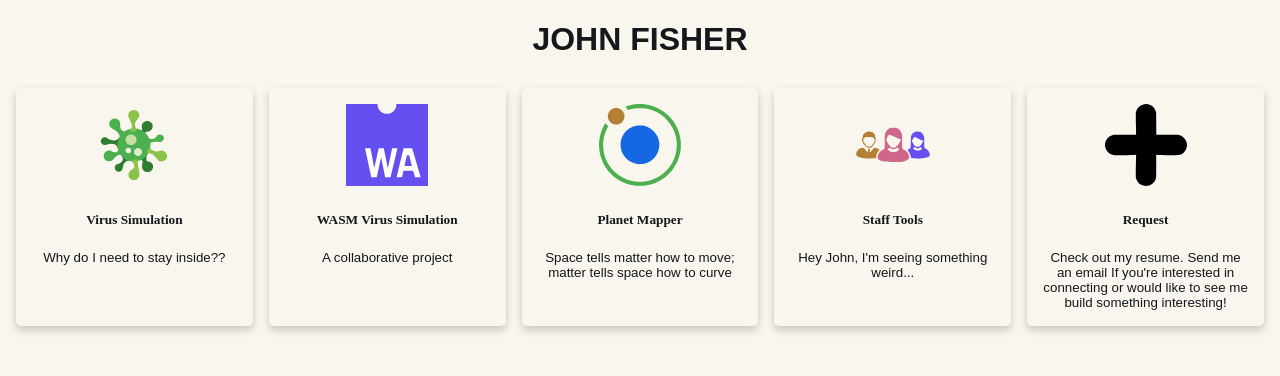
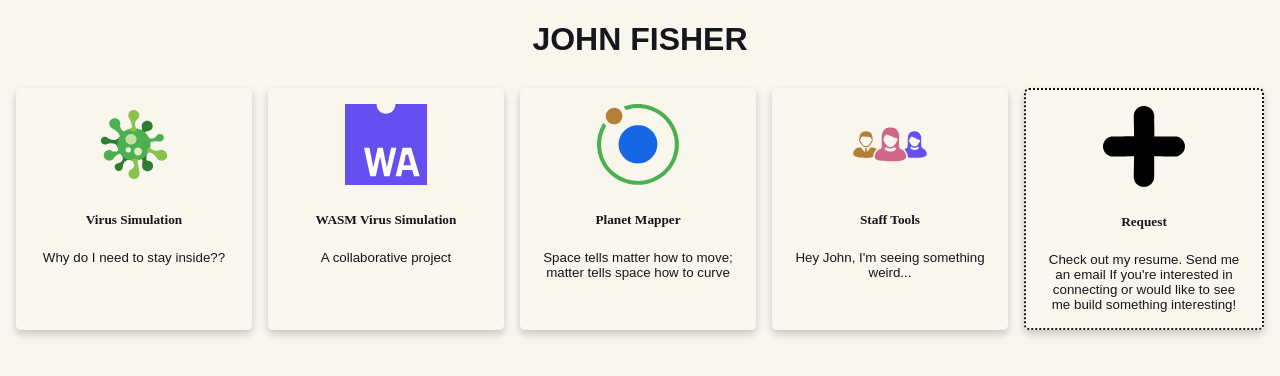
Before and after one commit to jgf5013/jgf5013.github.io, a SvelteKit app: page / in a window 1280 px wide. Shown: the top 376 px of the page. Built offline with nearby package versions, Linux system fonts and the light colour scheme.

Commit message:
fix: adding the 'add' class back in

```diff
--- a/package.json
+++ b/package.json
@@ -16,7 +16,7 @@
   "devDependencies": {
     "@sveltejs/adapter-auto": "3.3.1",
     "@sveltejs/kit": "2.43.8",
-    "@sveltejs/vite-plugin-svelte": "3.1.2",
+    "@sveltejs/vite-plugin-svelte": "4.0.1",
     "@types/eslint": "9.6.1",
     "eslint": "9.36.0",
     "eslint-config-prettier": "10.1.8",
@@ -24,7 +24,7 @@
     "globals": "15.15.0",
     "prettier": "3.6.2",
     "prettier-plugin-svelte": "3.4.0",
-    "svelte": "4.2.20",
+    "svelte": "5.16.6",
     "svelte-preprocess": "6.0.3",
     "typescript": "5.9.3",
     "vite": "5.4.20"
--- a/src/routes/+page.svelte
+++ b/src/routes/+page.svelte
@@ -43,7 +43,7 @@
   </h1>
   <div id="projectsContainer">
     {#each projects as project}
-      <div tabindex="0" role="button" class="card" on:keyup={(e) => e.key === 'Enter' && window.open(project.link)} on:click={() => window.open(project.link)}>
+      <div tabindex="0" role="button" class={["card", project.title === 'Request' && 'add']} on:keyup={(e) => e.key === 'Enter' && window.open(project.link)} on:click={() => window.open(project.link)}>
         <div class="card-wrapper">
           <div class="img-container">
             <img alt="" src="{project.imgSrc}" title="{project.title}" />
```
Also changed, not shown: 1 other file (tests, documents, lock files or other folders).
